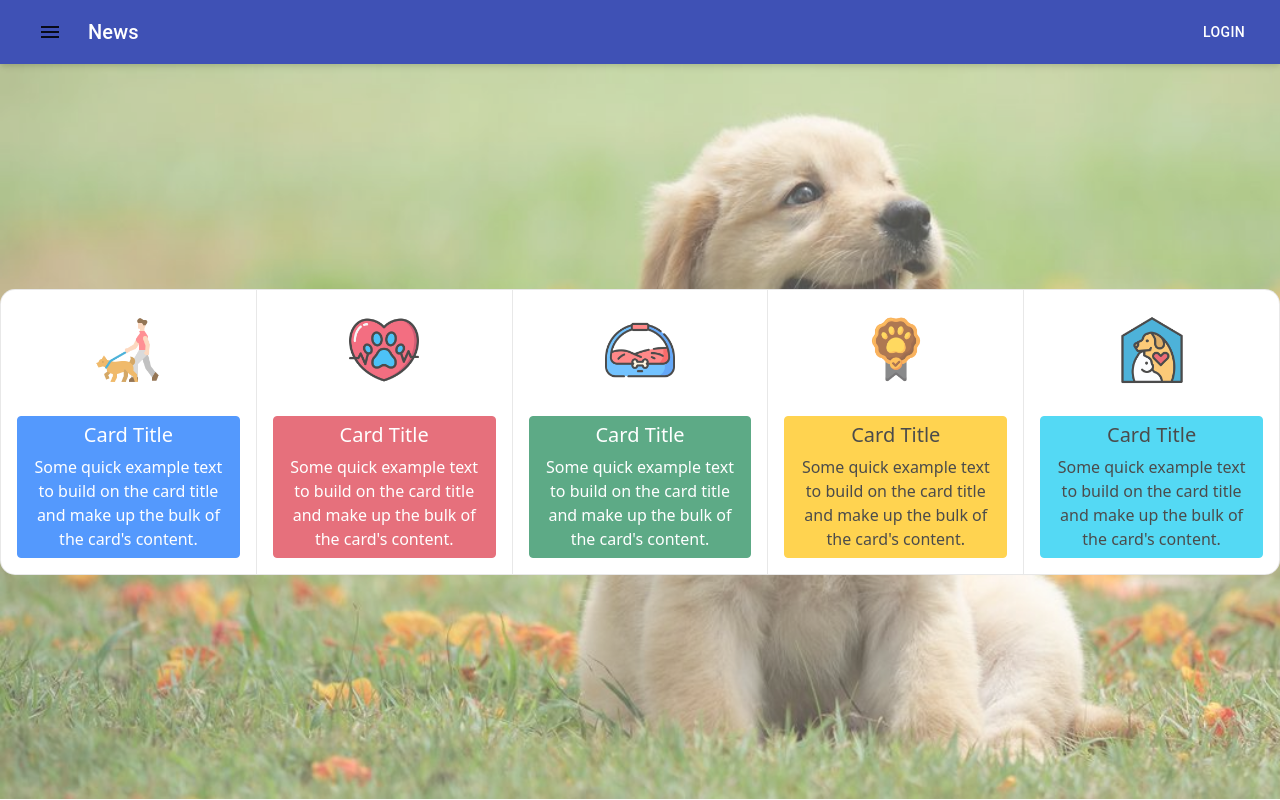
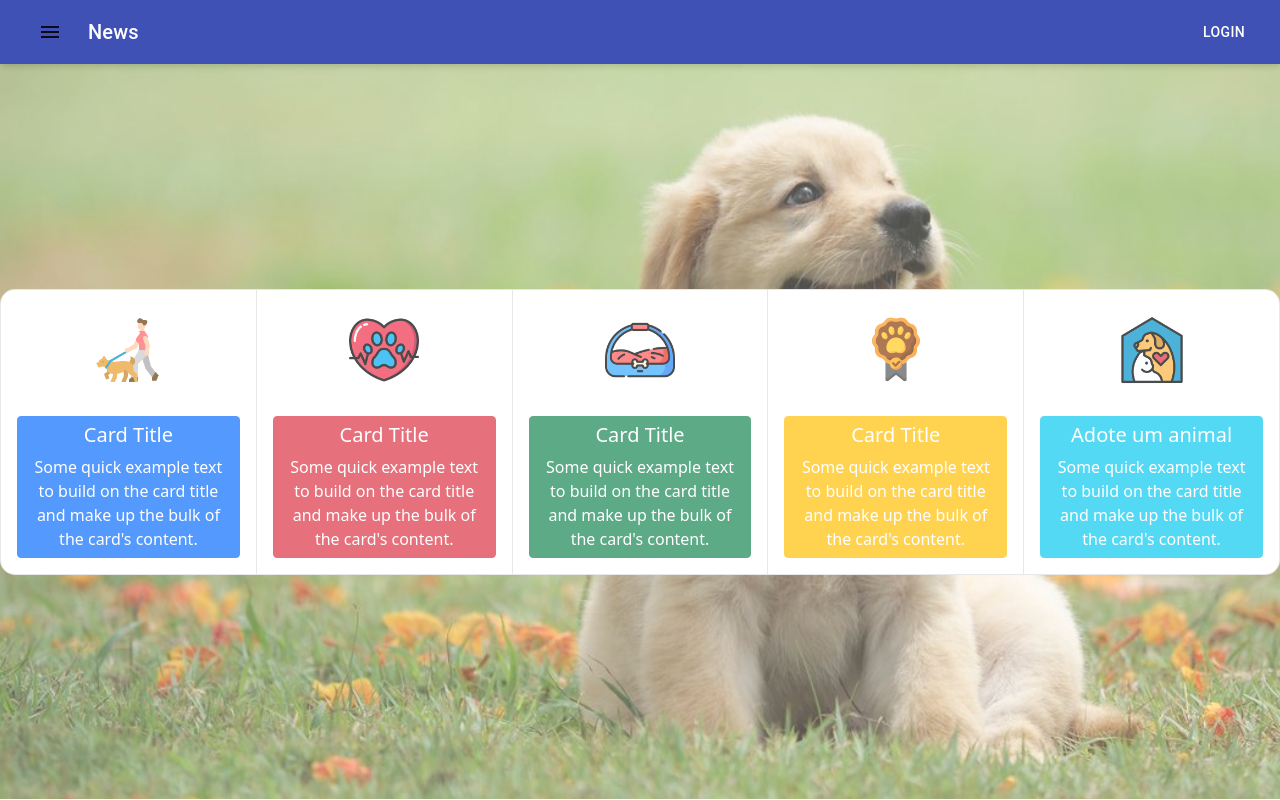
Before and after one commit to sapucaialuann/pet, a React (Create React App) app: page / in a window 1280 px wide. Built offline with nearby package versions, Linux system fonts and the light colour scheme.

Commit message:
Changed some styles and repositioned a few elements. Also started creating the function responsible for changing the pages

```diff
--- a/src/Pages/Home.js
+++ b/src/Pages/Home.js
@@ -1,6 +1,12 @@
 import Header from '../Components/Header';
 import InitialSection from '../Sections/InitialSection';
 import '../Styles/Home.css';
+
+
+function Adoption() {
+
+}
+
 
 export default function Home() {
   return (
--- a/src/Sections/InitialSection.js
+++ b/src/Sections/InitialSection.js
@@ -16,7 +16,7 @@ export default function InitialSection() {
             <Card.Img variant="top" src={dog} />
             <Card.Body>
             <Button variant="primary">
-              <Card.Title>Card Title</Card.Title>
+              <Card.Title className="titleClass">Card Title</Card.Title>
               <Card.Text>
                 Some quick example text to build on the card title and make up the bulk of
                 the card's content.
@@ -29,7 +29,7 @@ export default function InitialSection() {
             <Card.Img variant="top" src={health} />
             <Card.Body>
             <Button variant="danger">
-              <Card.Title>Card Title</Card.Title>
+              <Card.Title className="titleClass">Card Title</Card.Title>
               <Card.Text>
                 Some quick example text to build on the card title and make up the bulk of
                 the card's content.
@@ -41,7 +41,7 @@ export default function InitialSection() {
             <Card.Img variant="top" src={petbed} />
             <Card.Body>
             <Button variant="success">
-              <Card.Title>Card Title</Card.Title>
+              <Card.Title className="titleClass">Card Title</Card.Title>
               <Card.Text>
                 Some quick example text to build on the card title and make up the bulk of
                 the card's content.
@@ -53,7 +53,7 @@ export default function InitialSection() {
             <Card.Img variant="top" src={petfriendly} />
             <Card.Body>
             <Button variant="warning">
-              <Card.Title>Card Title</Card.Title>
+              <Card.Title className="titleClass">Card Title</Card.Title>
               <Card.Text>
                 Some quick example text to build on the card title and make up the bulk of
                 the card's content.
@@ -65,7 +65,7 @@ export default function InitialSection() {
             <Card.Img variant="top" src={pethouse} />
             <Card.Body>
             <Button variant="info">
-              <Card.Title>Card Title</Card.Title>
+              <Card.Title className="titleClass">Adote um animal</Card.Title>
               <Card.Text>
                 Some quick example text to build on the card title and make up the bulk of
                 the card's content.
--- a/src/Styles/InitialSection.css
+++ b/src/Styles/InitialSection.css
@@ -28,6 +28,6 @@
   margin-bottom: 15px;
   margin-top: 25px;
 }
-.card p {
-  /* text-decoration-color: #fafafa; */
+.card p, .card .titleClass {
+  color: #fff;
 }
```
